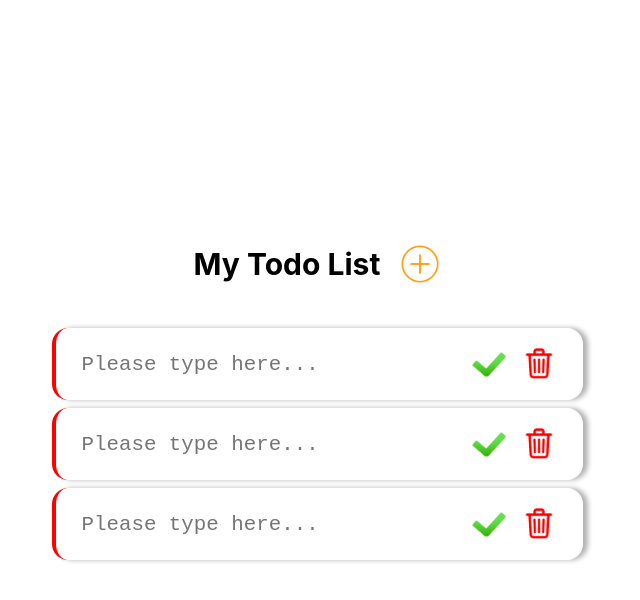
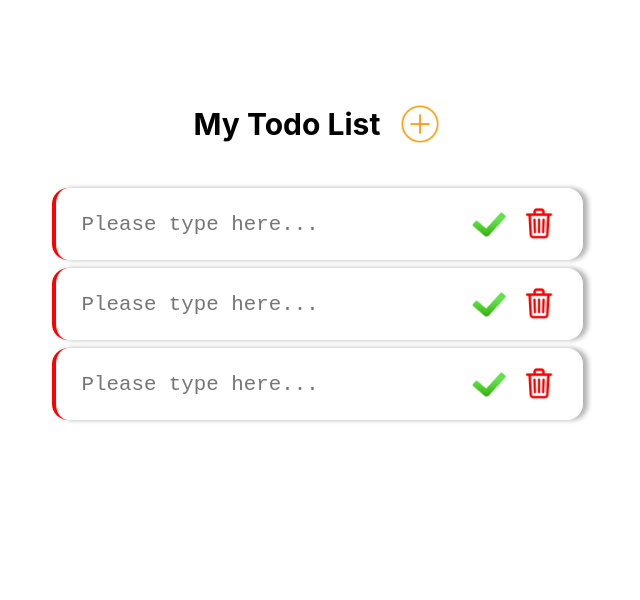
Before and after one commit to yanling-99/mock-todo-list, a Vue app: page / in a window 1280 px wide. Shown: the top 600 px of the page, without its empty margins (323-963 px from the left). Built offline with nearby package versions, Linux system fonts and the light colour scheme.

Commit message:
adjust css

```diff
--- a/src/assets/base.css
+++ b/src/assets/base.css
@@ -59,10 +59,9 @@
 }
 
 body {
-  height: 100vh;
   display: flex;
   flex-flow: column;
-  justify-content: center;
+  justify-content: start;
   align-items: center;
 
   min-height: 100vh;
--- a/src/assets/main.css
+++ b/src/assets/main.css
@@ -22,15 +22,18 @@
 } */
 
 @media (min-width: 1024px) {
-  body {
+  /* body {
     display: flex;
-    place-items: center;
-  }
+    align-items: start;
+  } */
 
   #app {
+    /* width: 100%; */
+    /* height: 80%; */
     display: flex;
     flex-direction: column;
     justify-content: center;
     padding: 0 2rem;
+    margin: 100px auto;
   }
 }
```
